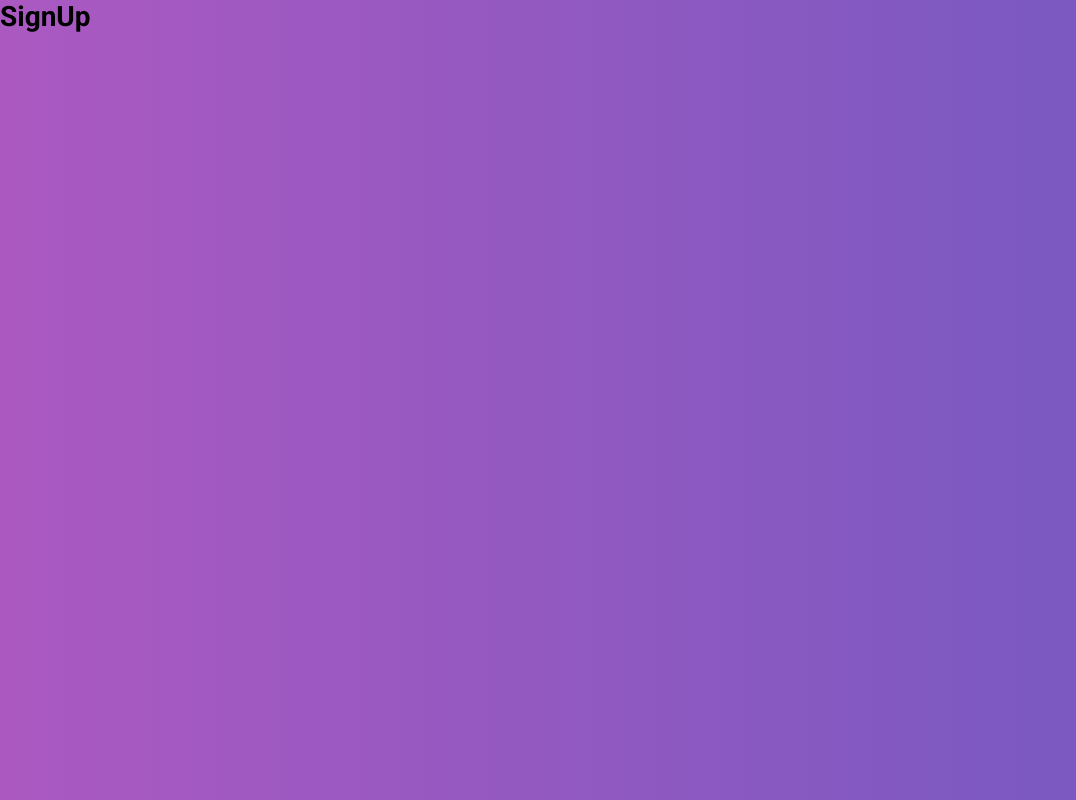
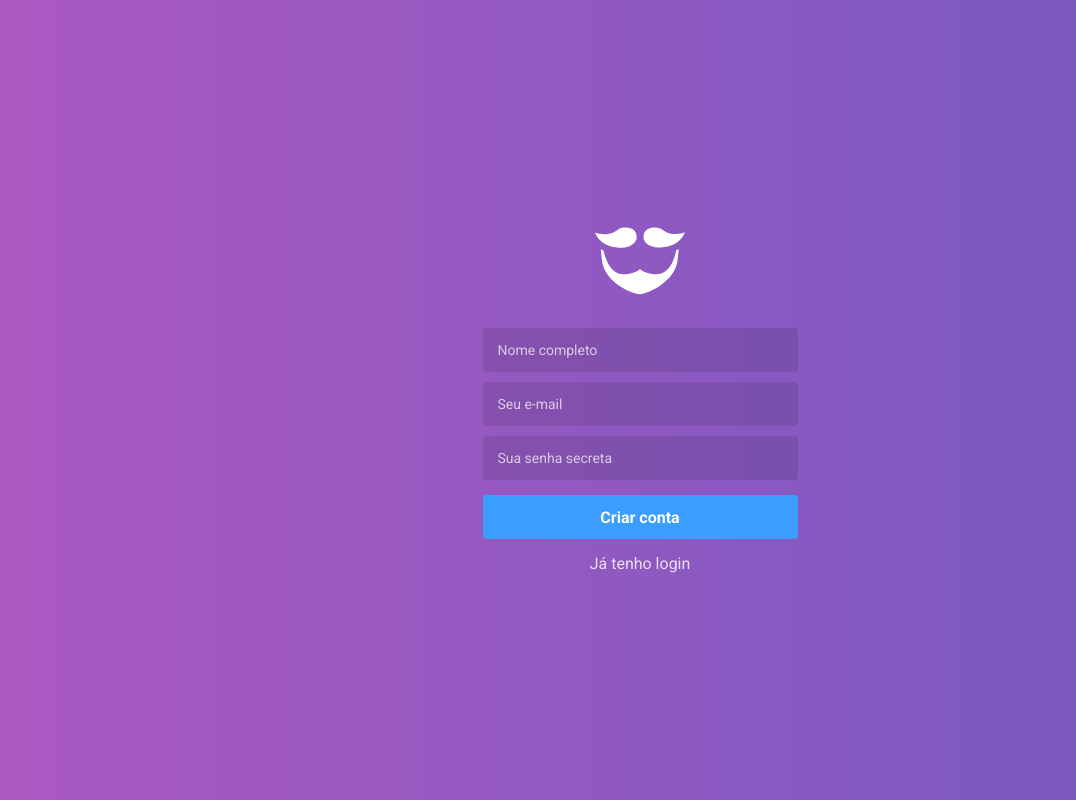
Before and after one commit to GrafSousa/GoBarberFrontEnd, a React (Create React App) app: page /register in a window 1280 px wide. Shown: the whole page, without its empty margins (0-1076 px from the left). Built offline with nearby package versions, Linux system fonts and the light colour scheme; the HTML template or start-up script is replaced by a standard one.

Commit message:
Adiciona feature de estilização da página de autenticação

```diff
--- a/package.json
+++ b/package.json
@@ -4,6 +4,7 @@
   "private": true,
   "dependencies": {
     "history": "^4.10.1",
+    "polished": "^3.4.2",
     "prop-types": "^15.7.2",
     "react": "^16.12.0",
     "react-dom": "^16.12.0",
--- a/src/pages/SignIn/index.js
+++ b/src/pages/SignIn/index.js
@@ -1,9 +1,22 @@
 import React from 'react';
+import { Link } from 'react-router-dom';
 
-// import { Container } from './styles';
+import logo from '~/assets/logo.svg';
 
 function SignIn() {
-  return <h1>SignIn</h1>;
+  return (
+    <>
+      <img src={logo} alt="GoBarber" />
+
+      <form>
+        <input type="email" placeholder="Seu e-mail" />
+        <input type="password" placeholder="Sua senha secreta" />
+
+        <button type="submit">Acessar</button>
+        <Link to="/register">Criar conta gratuita</Link>
+      </form>
+    </>
+  );
 }
 
 export { SignIn };
--- a/src/pages/SignUp/index.js
+++ b/src/pages/SignUp/index.js
@@ -1,9 +1,23 @@
 import React from 'react';
+import { Link } from 'react-router-dom';
 
-// import { Container } from './styles';
+import logo from '~/assets/logo.svg';
 
 function SignUp() {
-  return <h1>SignUp</h1>;
+  return (
+    <>
+      <img src={logo} alt="GoBarber" />
+
+      <form>
+        <input placeholder="Nome completo" />
+        <input type="email" placeholder="Seu e-mail" />
+        <input type="password" placeholder="Sua senha secreta" />
+
+        <button type="submit">Criar conta</button>
+        <Link to="/">Já tenho login</Link>
+      </form>
+    </>
+  );
 }
 
 export { SignUp };
--- a/src/pages/_layouts/auth/index.js
+++ b/src/pages/_layouts/auth/index.js
@@ -1,10 +1,14 @@
 import React from 'react';
 import PropTypes from 'prop-types';
 
-import { Wrapper } from './styles';
+import { Wrapper, Content } from './styles';
 
 function AuthLayout({ children }) {
-  return <Wrapper>{children}</Wrapper>;
+  return (
+    <Wrapper>
+      <Content>{children}</Content>
+    </Wrapper>
+  );
 }
 
 AuthLayout.propTypes = {
--- a/src/pages/_layouts/auth/styles.js
+++ b/src/pages/_layouts/auth/styles.js
@@ -1,6 +1,62 @@
 import styled from 'styled-components';
+import { darken } from 'polished';
 
 export const Wrapper = styled.div`
   height: 100%;
   background: linear-gradient(-90deg, #7159c1, #ab59c1);
+  display: flex;
+  justify-content: center;
+  align-items: center;
 `;
+
+export const Content = styled.div`
+  width: 100%;
+  max-width: 315px;
+  text-align: center;
+
+  form {
+    display: flex;
+    flex-direction: column;
+    margin-top: 30px;
+
+    input {
+      background: rgba(0, 0, 0, 0.1);
+      border: 0;
+      border-radius: 4px;
+      height: 44px;
+      padding: 0 15px;
+      color: #fff;
+      margin: 0 0 10px;
+
+      &::placeholder {
+        color: rgba(255, 255, 255, 0.7);
+      }
+    }
+    button {
+      margin: 5px 0 0;
+      height: 44px;
+      background: #3b9eff;
+      font-weight: bold;
+      color: #fff;
+      border: 0;
+      border-radius: 4px;
+      font-size: 16px;
+      transition: background 0.2s;
+
+      &:hover {
+        background: ${darken(0.03, '#3b9eff')};
+      }
+    }
+
+    a {
+      color: #fff;
+      margin-top: 15px;
+      font-size: 16px;
+      opacity: 0.8;
+
+      &:hover {
+        opacity: 1;
+      }
+    }
+  }
+`;
```
Also changed, not shown: src/assets/logo.svg (added), 1 other file (tests, documents, lock files or other folders).
